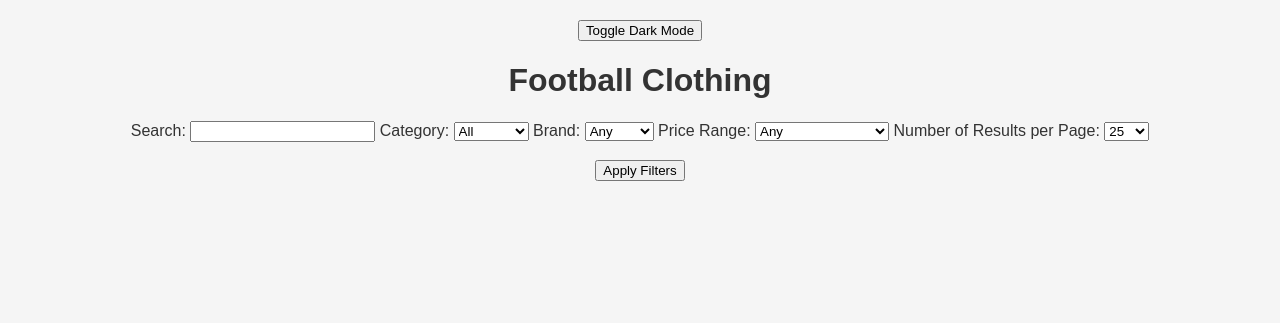
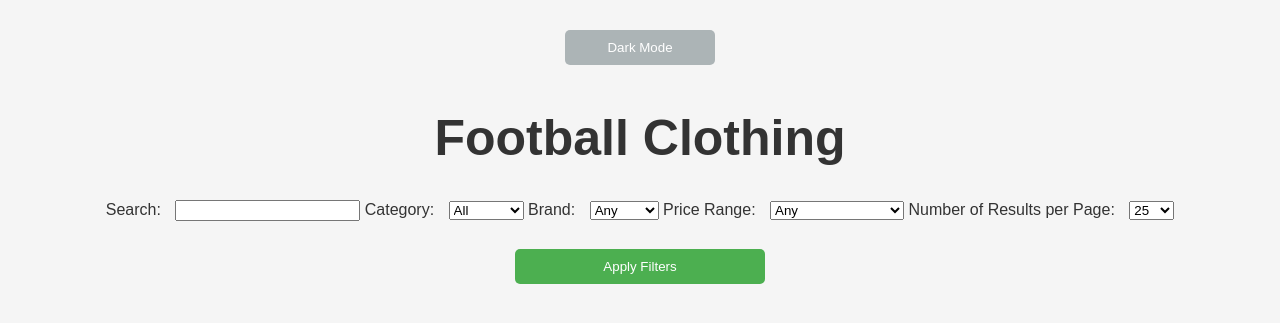
Before and after one commit to TLGINO/ir_football_clothing, a Django app: page / in a window 1280 px wide. Shown: the top 323 px of the page. Run offline with Django 4.2, Linux system fonts and the light colour scheme; data that the repository does not hold is empty; some libraries are stand-ins or nearby versions.

Commit message:
impruved style and fixed bugs

```diff
--- a/ui_football_clothing/ui_football_clothing/templates/index.html
+++ b/ui_football_clothing/ui_football_clothing/templates/index.html
@@ -4,10 +4,69 @@
 <head>
     <link rel="stylesheet" href="{% static 'style.css' %}">
     <script src="http://ajax.googleapis.com/ajax/libs/jquery/1.7.1/jquery.min.js" type="text/javascript"></script>
+    <style>
+        /* Additional styles for better visibility of the Apply Filters button */
+        label {
+            margin-right: 10px;
+        }
+
+        #apply-filters {
+            margin-top: 10px;
+            margin-bottom: 10px;
+            padding: 10px;
+            width: 250px;
+            background-color: #4CAF50;
+            color: white;
+            cursor: pointer;
+            border: none;
+            border-radius: 5px;
+        }
+        #next-page {
+            margin-top: 10px;
+            margin-bottom: -10px;
+            padding: 10px;
+            width: 150px;
+            background-color: #4CAF50;
+            color: white;
+            cursor: pointer;
+            border: none;
+            border-radius: 5px;
+        }
+        #go-back {
+            margin-top: -33px;
+            margin-bottom: 10px;
+            margin-left: auto;
+            padding: 10px;
+            width: 150px;
+            background-color: #4CAF50;
+            color: white;
+            cursor: pointer;
+            border: none;
+            border-radius: 5px;
+        }
+        #dark-mode {
+            margin-top: 10px;
+            margin-bottom: 10px;
+            margin-right:auto ;
+            padding: 10px;
+            width: 150px;
+            background-color: #acb4b6;
+            color: white;
+            cursor: pointer;
+            border: none;
+            border-radius: 5px;
+        }
+
+
+
+        h1 {
+        font-size: 50px;
+        }
+    </style>
 </head>
 
 <body>
-    <button onclick="toggleDarkMode(true)">Toggle Dark Mode</button>
+    <button id="dark-mode" onclick="toggleDarkMode(true)">Dark Mode</button>
 
     <h1>Football Clothing</h1>
 
@@ -62,7 +121,7 @@
 
         <br>
         <br>
-        <button type="submit">Apply Filters</button>
+        <button id="apply-filters" type="submit">Apply Filters</button>
     </form>
 
     {{ data|json_script:"data" }}
@@ -106,14 +165,14 @@
             document.write(`
             <div class="clothing-item">
 
-
+                <a href="/item/?id=${data[i].id}" target="_blank">
                     <img src="${data[i].image}" alt="${data[i].title}" height="256" width="256">
                     <br>
 
-                    ${data[i].title.substring(0, 30)}...
+                    <h4 style="color: black;">${data[i].title.substring(0, 30)}...</h4>
                     <p>${data[i].data}</p>
                     <p>Price: ${data[i].price} CHF</p>
-                <a href="/item/?id=${data[i].id}" target="_blank">View Details</a>
+                View Details</a>
             </div>
             `);
         }
@@ -143,15 +202,15 @@
             // hier fix the no change color probl after <br>
             for (let i = start_index; (i < start_index + number_results) && (i < data.length); i++) {
                 all_items[pos].innerHTML = `
+                <a href="/item/?id=${data[i].id}" target="_blank">
+                    <img src="${data[i].image}" alt="${data[i].title}" height="256" width="256">
+                    <br>
+                    <h4 style="color: black;">${data[i].title.substring(0, 30)}...</h4>
 
-                <img src="${data[i].image}" alt="${data[i].title}" height="256" width="256">
-                <br>
-                ${data[i].title.substring(0, 30)}...
+                    <p>${data[i].data}</p>
+                    <p>Price: ${data[i].price} CHF</p>
 
-                <p>${data[i].data}</p>
-                <p>Price: ${data[i].price} CHF</p>
-
-                <a href="/item/?id=${data[i].id}" target="_blank">View Details</a>
+                View Details</a>
                 `;
                 pos++;
             }
@@ -189,6 +248,7 @@
 
     </script>
 
+
 </body>
 
 </html>
--- a/ui_football_clothing/ui_football_clothing/templates/item_info.html
+++ b/ui_football_clothing/ui_football_clothing/templates/item_info.html
@@ -12,7 +12,7 @@
     {% if item %}
     <div class="clothing-item">
         <img src="{{ item.image }}" alt="{{ item.title }}" height="256" width="256">
-        <h2>{{ item.title|truncatechars:30 }}</h2>
+        <h2 style="color: black;">{{ item.title }}</h2>
         <p>{{ item.data }}</p>
         <p>Price: {{ item.price }} CHF</p>
         <a href="https://{{ item.url }}" target="_blank">Go to Shop</a>
@@ -22,18 +22,16 @@
     <br>
     <h1>You may also like:</h1>
 
-    <!-- TODO fai che se clicchi immagine apre link -->
     {% if data %}
     {% for d in data %}
     <div class="clothing-item">
         <a href="/item/?id={{d.id}}" target="_blank">
             <img src="{{ d.image }}" alt="{{ d.title }}" height="256" width="256">
 
-            <h2>{{ d.title|truncatechars:30 }}</h2>
+            <h4 style="color: black;">{{ d.title|truncatechars:30 }}</h4>
             <p>{{ d.data }}</p>
             <p>Price: {{ d.price }} CHF</p>
         </a>
-        <!-- <a href="/item/?id={{d.id}}" target="_blank">View Details</a> -->
         <a href="https://{{ d.url }}" target="_blank">Go to Shop</a>
 
     </div>
```
Also changed, not shown: ui_football_clothing/ui_football_clothing/static/style.css (line endings or trailing spaces).
